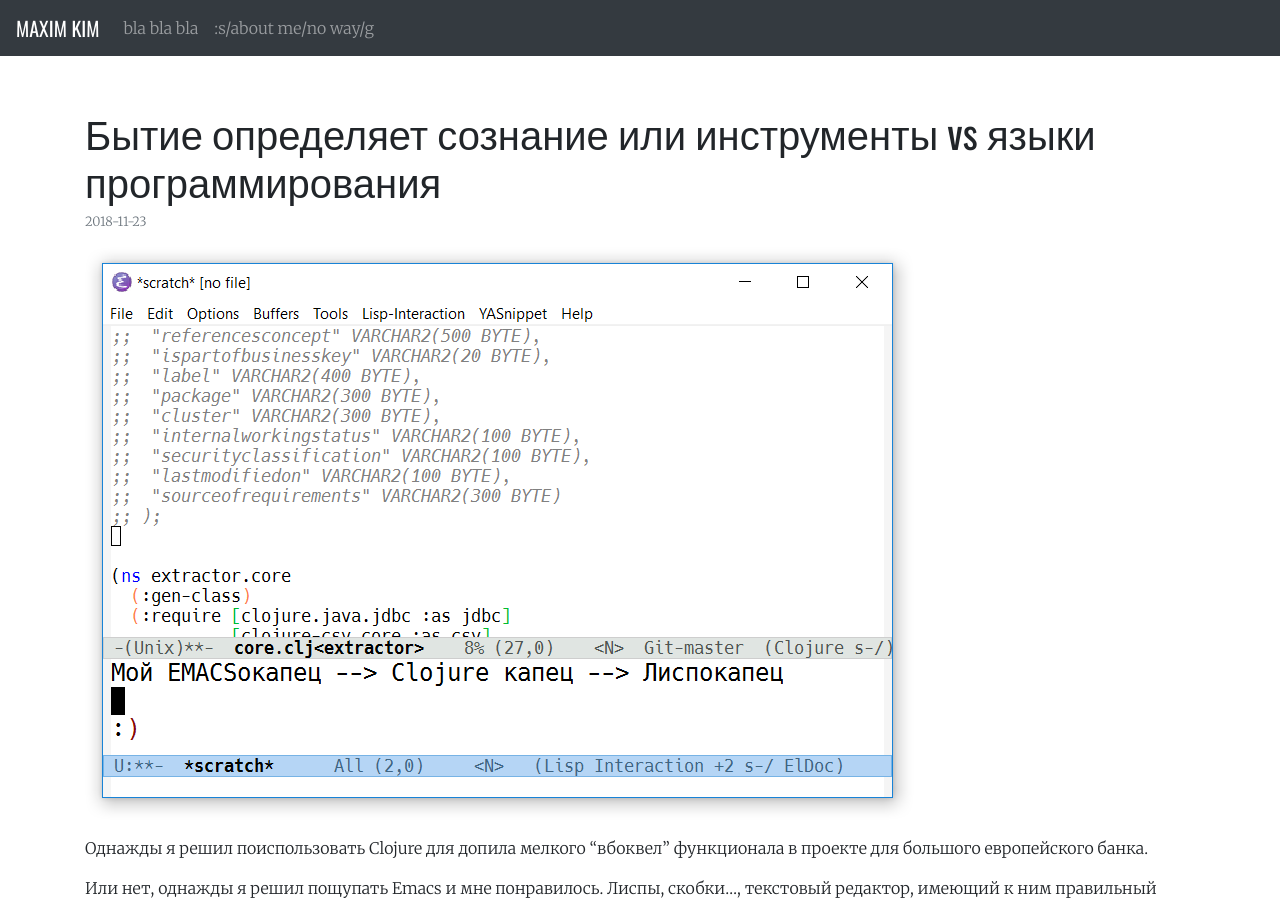
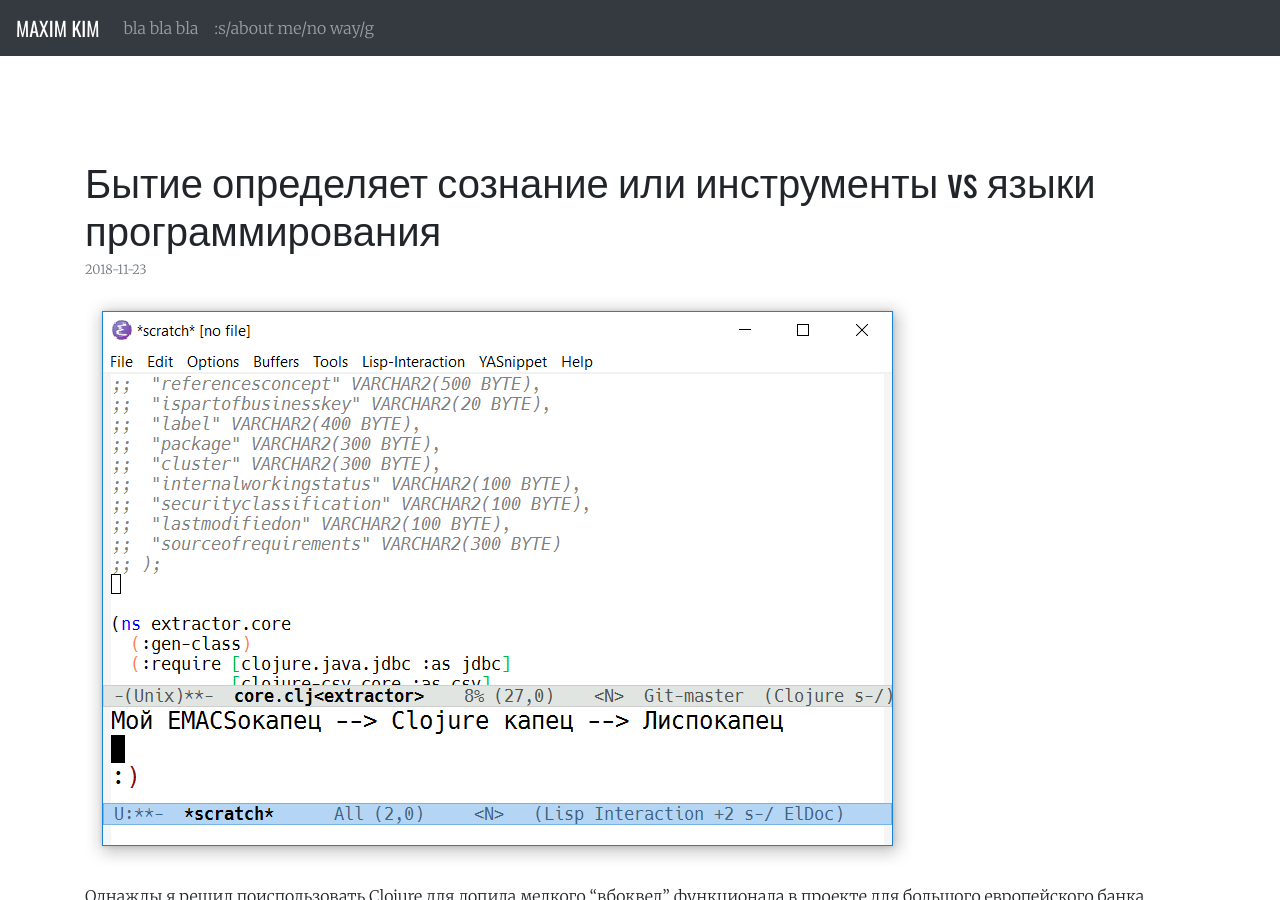
Before and after one commit to habamax/habamax.github.io, a Jekyll site: the page built from _posts/2018-11-23-tools-and-programming-languages.md, in a window 1280 px wide and 900 px high. Built offline with Jekyll 4.4.1, drawn with Linux system fonts in a browser that asks for light colours; nearby versions of some CDN libraries; comment, search, counter and statistics services are not loaded.

Commit message:
margins...

```diff
--- a/_layouts/post.html
+++ b/_layouts/post.html
@@ -1,14 +1,14 @@
 ---
 layout: default
 ---
-<div class="post">
+<div class="post my-5">
 	<h1>{{ page.title }}</h1>
 	<p class="text-secondary small">{{ page.date | date: "%Y-%m-%d" }}</p>
 
 	{{ content }}
 </div>
 
-<div class="comments mt-5">
+<div class="comments mt-2">
 	<div id="disqus_thread"></div>
 	<script>
 
--- a/index.html
+++ b/index.html
@@ -3,7 +3,7 @@
 title: Maxim Kim
 ---
 {% for post in paginator.posts limit:10 %}
-<div class="post-preview mb-5 pb-5">
+<div class="post-preview my-5">
 	<h1><a href="{{ post.url }}">{{ post.title }}</a></h1>
 	<p class="text-secondary small">{{ post.date | date: "%Y-%m-%d" }}</p>
 	{{ post.excerpt }}
```
